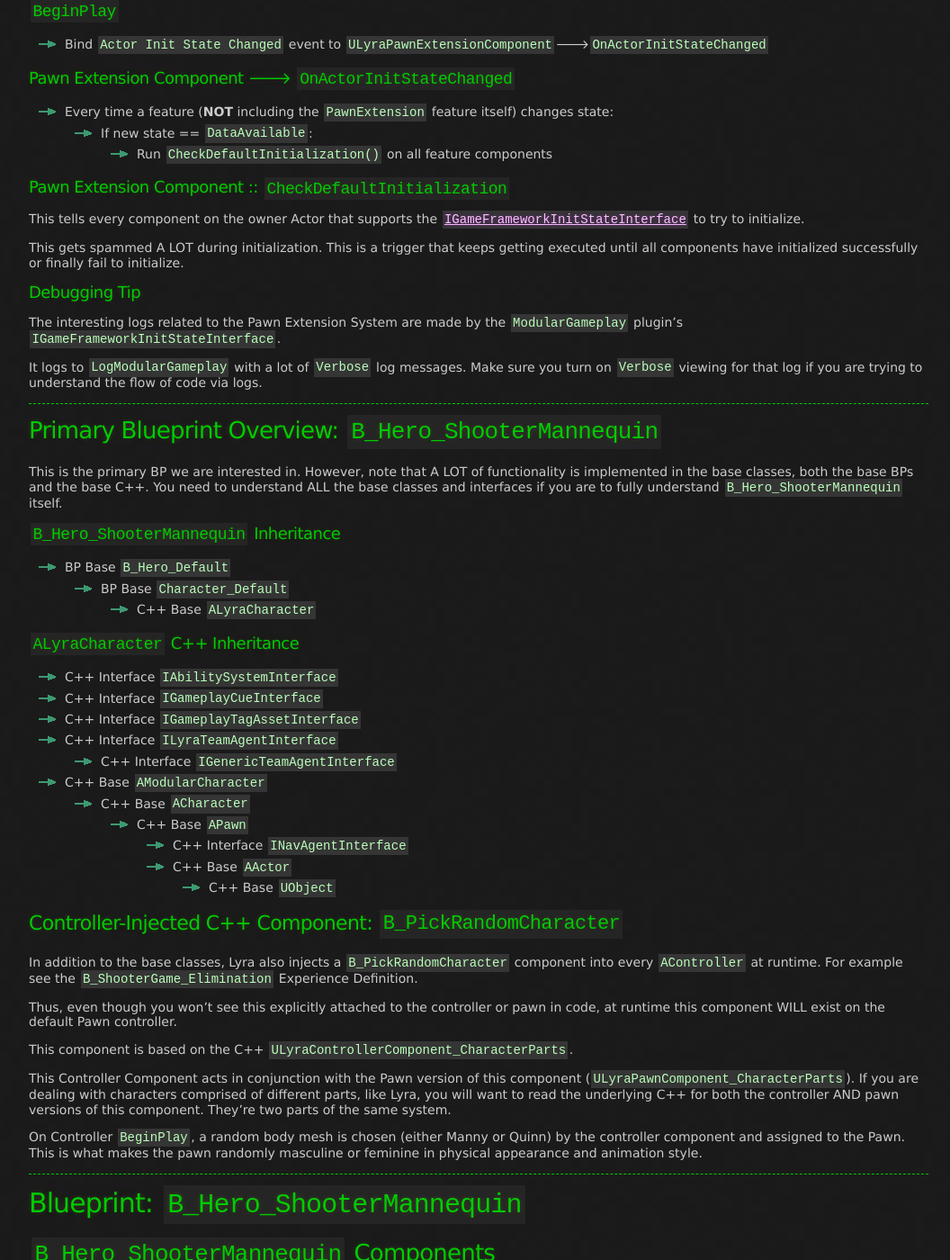
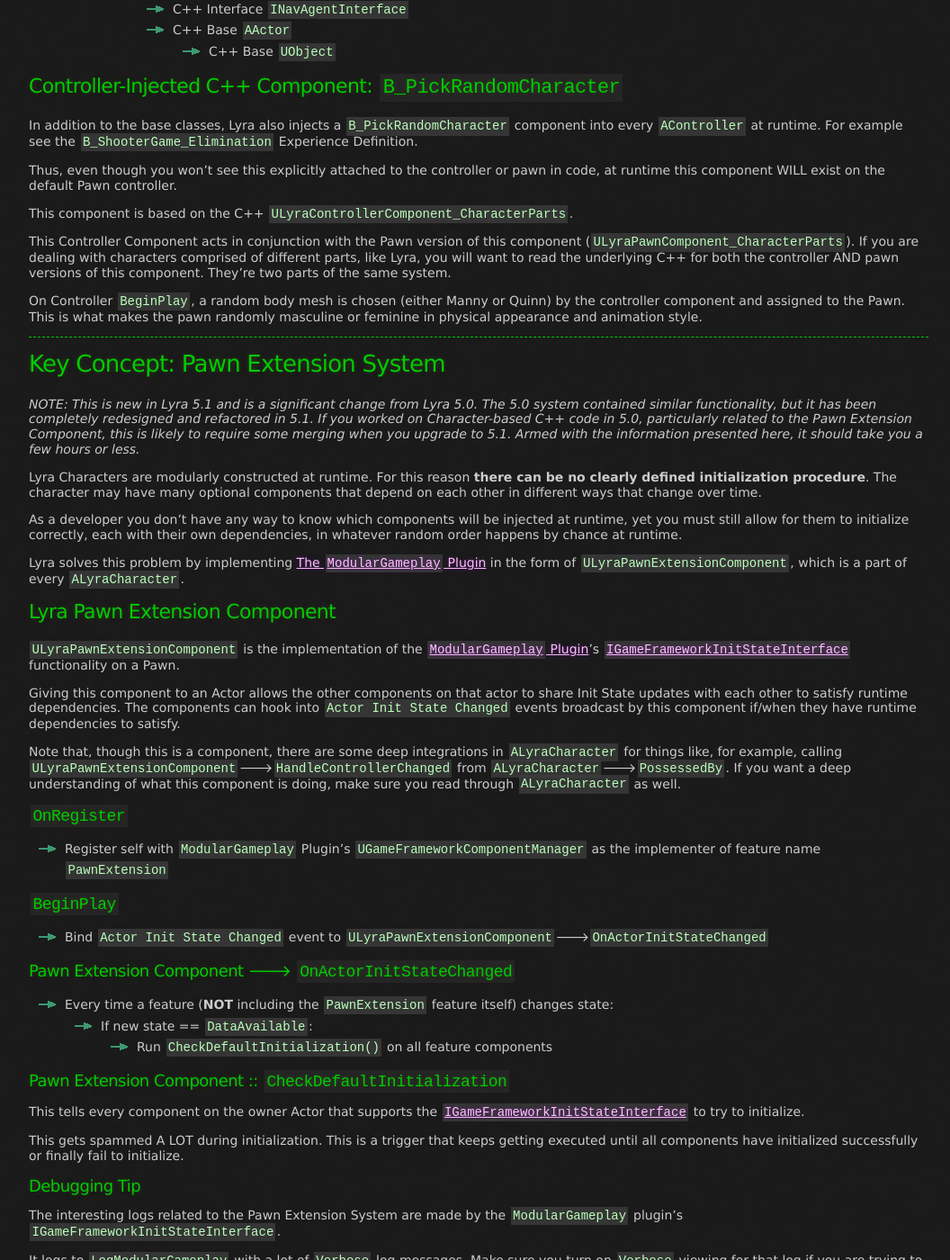
Before and after one commit to x157/x157.github.io, a Jekyll site: the page built from UE5/LyraStarterGame/ShooterMannequin.md, in a window 1280 px wide and 1400 px high, scrolled down 1061 px. Shown: the whole window at 90% size, without its empty margins (108-1164 px from the left). Built offline with Jekyll 4.4.1, drawn with Linux system fonts in a browser that asks for light colours; some of the changed lines change nothing that is shown; some of the changed text lies outside the part shown.

Commit message:
Reorganize

```diff
--- a/UE5/LyraStarterGame/ShooterMannequin.md
+++ b/UE5/LyraStarterGame/ShooterMannequin.md
@@ -15,8 +15,18 @@
 has not yet been released.  If you're still on 5.0, the concepts here will all
 be similar.
 
-- [Key Concept: Pawn Extension System](#PawnExtensionSystem) implementation of `ModularGameplay` Plugin
+Note that I do not use `B_Hero_ShooterMannequin` in my game.  That would require me to declare
+`ShooterCore` as a GFP dependency, which I do not wish to do.  Instead, I have my own base
+character class that was constructed using `B_Hero_ShooterMannequin` as an example.
+Thus, even though I'm not using this, it is still very important to understand what Epic is
+doing with this class so I can pick and choose the pieces that are relevant to my game
+for my character.
+
+Quick Links:
+
 - [Primary Blueprint Overview: `B_Hero_ShooterMannequin`](#ShooterMannequinOverview)
+- [Key Concept: Pawn Extension System](#PawnExtensionSystem)
+  - An implementation of the `ModularGameplay` Plugin
 - Deep Dive into specific Blueprints:
   - [`B_Hero_ShooterMannequin`](#BP__B_Hero_ShooterMannequin)
   - [`B_Hero_Default`](#BP__B_Hero_Default)
@@ -25,13 +35,67 @@
 
 --------------------------------------------------------------------------------
 
+<a id="ShooterMannequinOverview"></a>
+## Primary Blueprint Overview: `B_Hero_ShooterMannequin`
+
+This is the primary BP we are interested in.  However, note that A LOT of functionality is implemented
+in the base classes, both the base BPs and the base C++.  You need to understand ALL the base classes
+and interfaces if you are to fully understand `B_Hero_ShooterMannequin`.
+
+##### `B_Hero_ShooterMannequin` BP Inheritance
+
+- BP Base `B_Hero_Default`
+  - BP Base `Character_Default`
+    - C++ Base `ALyraCharacter`
+
+##### `ALyraCharacter` C++ Inheritance
+
+- C++ Interface `IAbilitySystemInterface`
+- C++ Interface `IGameplayCueInterface`
+- C++ Interface `IGameplayTagAssetInterface`
+- C++ Interface `ILyraTeamAgentInterface`
+  - C++ Interface `IGenericTeamAgentInterface`
+- C++ Base `AModularCharacter`
+  - C++ Base `ACharacter`
+    - C++ Base `APawn`
+      - C++ Interface `INavAgentInterface`
+      - C++ Base `AActor`
+        - C++ Base `UObject`
+
+
+### Controller-Injected C++ Component: `B_PickRandomCharacter`
+
+In addition to the base classes, Lyra also injects a `B_PickRandomCharacter`
+component into every `AController` at runtime.
+For example see the `B_ShooterGame_Elimination` Experience Definition.
+
+Thus, even though you won't see this explicitly attached to the controller or pawn in code,
+at runtime this component WILL exist on the default Pawn controller.
+
+This component is based on the C++ `ULyraControllerComponent_CharacterParts`.
+
+This Controller Component acts in conjunction with the Pawn version of this
+component (`ULyraPawnComponent_CharacterParts`).  If you are dealing with characters
+comprised of different parts, like Lyra, you will want to read the underlying C++
+for both the controller AND pawn versions of this component.  They're two parts of
+the same system.
+
+On Controller `BeginPlay`, a random body mesh is chosen (either Manny or Quinn)
+by the controller component and assigned to the Pawn.
+This is what makes the pawn randomly masculine or feminine
+in physical appearance and animation style.
+
+
+--------------------------------------------------------------------------------
+
 <a id="PawnExtensionSystem"></a>
 ## Key Concept: Pawn Extension System
 
 *NOTE: This is new in Lyra 5.1 and is a significant change from Lyra 5.0.  The 5.0 system
-did contain similar functionality, but it has been completely redesigned and refactored in 5.1.
-If you worked on Character-based C++ code in 5.0 this is likely to be a merge headache, but
-I think it's worth it to get the new improved functionality and related bug fixes.*
+contained similar functionality, but it has been completely redesigned and refactored in 5.1.
+If you worked on Character-based C++ code in 5.0, particularly related to the Pawn Extension Component,
+this is likely to require some merging when you upgrade to 5.1. Armed with the information presented
+here, it should take you a few hours or less.*
 
 Lyra Characters are modularly constructed at runtime.  For this reason
 **there can be no clearly defined initialization procedure**.
@@ -99,65 +163,14 @@
 
 --------------------------------------------------------------------------------
 
-<a id="ShooterMannequinOverview"></a>
-## Primary Blueprint Overview: `B_Hero_ShooterMannequin`
-
-This is the primary BP we are interested in.  However, note that A LOT of functionality is implemented
-in the base classes, both the base BPs and the base C++.  You need to understand ALL the base classes
-and interfaces if you are to fully understand `B_Hero_ShooterMannequin` itself.
-
-##### `B_Hero_ShooterMannequin` Inheritance
-
-- BP Base `B_Hero_Default`
-  - BP Base `Character_Default`
-    - C++ Base `ALyraCharacter`
-
-##### `ALyraCharacter` C++ Inheritance
-
-- C++ Interface `IAbilitySystemInterface`
-- C++ Interface `IGameplayCueInterface`
-- C++ Interface `IGameplayTagAssetInterface`
-- C++ Interface `ILyraTeamAgentInterface`
-  - C++ Interface `IGenericTeamAgentInterface`
-- C++ Base `AModularCharacter`
-  - C++ Base `ACharacter`
-    - C++ Base `APawn`
-      - C++ Interface `INavAgentInterface`
-      - C++ Base `AActor`
-        - C++ Base `UObject`
-
-
-### Controller-Injected C++ Component: `B_PickRandomCharacter`
-
-In addition to the base classes, Lyra also injects a `B_PickRandomCharacter`
-component into every `AController` at runtime.
-For example see the `B_ShooterGame_Elimination` Experience Definition.
-
-Thus, even though you won't see this explicitly attached to the controller or pawn in code,
-at runtime this component WILL exist on the default Pawn controller.
-
-This component is based on the C++ `ULyraControllerComponent_CharacterParts`.
-
-This Controller Component acts in conjunction with the Pawn version of this
-component (`ULyraPawnComponent_CharacterParts`).  If you are dealing with characters
-comprised of different parts, like Lyra, you will want to read the underlying C++
-for both the controller AND pawn versions of this component.  They're two parts of
-the same system.
-
-On Controller `BeginPlay`, a random body mesh is chosen (either Manny or Quinn)
-by the controller component and assigned to the Pawn.
-This is what makes the pawn randomly masculine or feminine
-in physical appearance and animation style.
-
-
---------------------------------------------------------------------------------
-
 <a id="BP__B_Hero_ShooterMannequin"></a>
 # Blueprint: `B_Hero_ShooterMannequin`
 
 ## `B_Hero_ShooterMannequin` Components
 
 ### » AimAssistTarget (`UAimAssistTargetComponent` via `ShooterCore` GFP)
+
+- This component helps other pawns shoot at this one more accurately
 
 ### » PawnCosmeticsComponent (`ULyraPawnComponent_CharacterParts`)
 
@@ -232,6 +245,7 @@
 - **Bug:** Intermittently binds player inputs twice
   - Does not seem to adversely affect Lyra, but you should fix this in your implementation
   - Intermittent ensure failures at `ULyraHeroComponent`::`InitializePlayerInput` near `ensure(!bReadyToBindInputs)`
+    - There was a similar bug in 5.0
 
 ##### Lyra Hero Component 🡒 `OnActorInitStateChanged`
 
```
